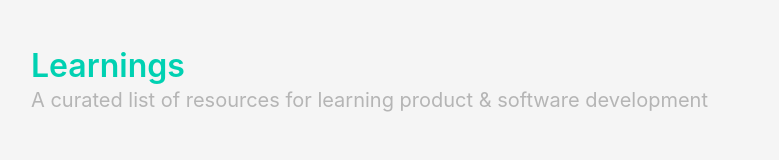
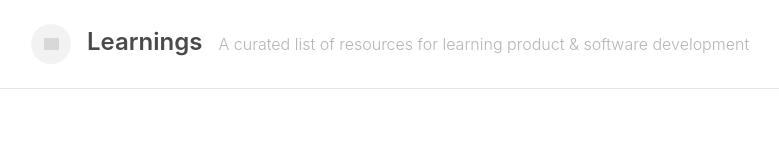
Before and after one commit to maciejsmolinski/reasonml-playground, a website: page src/index.html in a window 1280 px wide. Shown: the whole page, without its empty margins (33-812 px from the left). Drawn offline with nearby package versions, Linux system fonts and the light colour scheme; grey boxes are pictures that could not be loaded.

Commit message:
Application: Rework the top section so it doesn't draw too much attention.

```diff
--- a/src/index.html
+++ b/src/index.html
@@ -4,16 +4,50 @@
     <link rel="stylesheet" type="text/css" href="https://cdnjs.cloudflare.com/ajax/libs/bulma/0.7.1/css/bulma.min.css" />
 </head>
 
+<style>
+    .logo {
+        background: rgba(0, 0, 0, .05);
+        border-radius: 50%;
+        width: 40px;
+        height: 40px;
+        display: inline-flex;
+        justify-content: center;
+        align-items: center;
+        margin: 0 10px 0 0;
+    }
+
+    .logo>img {
+        opacity: .3;
+    }
+
+    .is-underlined {
+        border-bottom: 1px solid rgba(10, 10, 10, .1);
+    }
+
+    .is-300 {
+        font-weight: 300 !important;
+    }
+
+    .is-pushed-left {
+        margin-left: 10px;
+    }
+</style>
+
 <body>
-    <section class="hero is-light">
+    <section class="hero is-small is-underlined">
         <div class="hero-body">
             <div class="container">
-                <h1 class="title has-text-primary">
-                    Learnings
+                <h1 class="title is-4">
+                    <a href="/" class="has-text-grey-dark">
+                        <span class="logo">
+                            <img src="https://cdnjs.cloudflare.com/ajax/libs/open-iconic/1.1.1/svg/paperclip.svg" width="15" height="15">
+                        </span>
+                        Learnings
+                        <span class="has-text-grey-light title is-6 is-300 is-pushed-left">
+                            A curated list of resources for learning product &amp; software development
+                        </span>
+                    </a>
                 </h1>
-                <h2 class="subtitle has-text-grey-light">
-                    A curated list of resources for learning product &amp; software development
-                </h2>
             </div>
         </div>
     </section>
```
